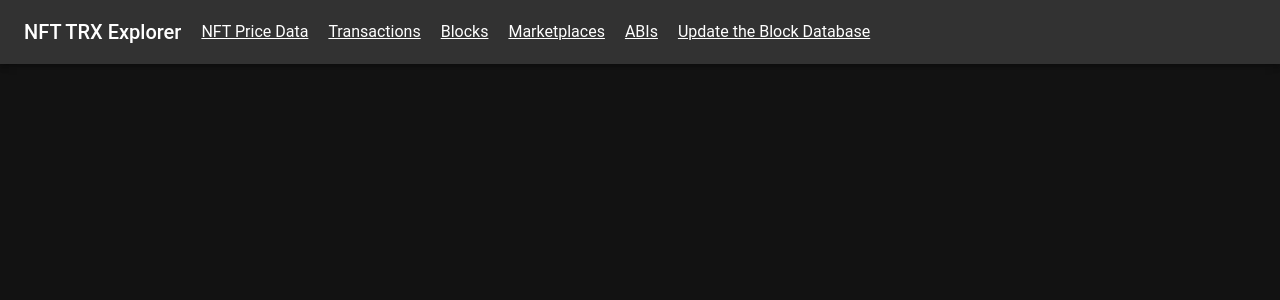
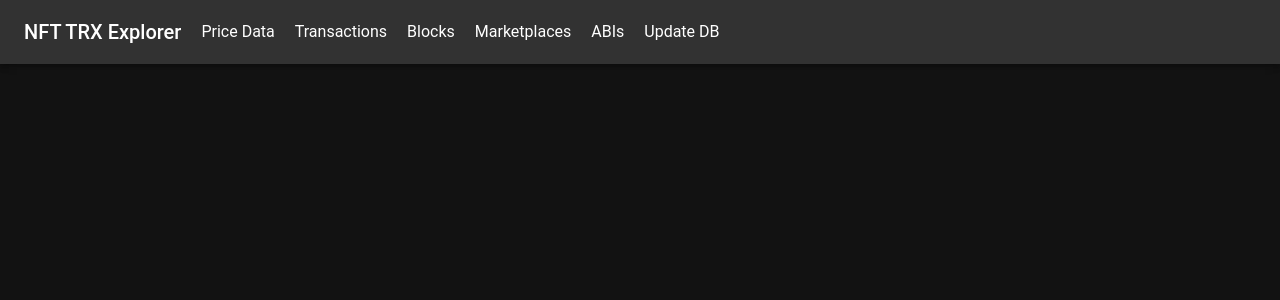
Before and after one commit to blockchain-seminar/e10-nft-trx, a React (Create React App) app in the folder block-explorer/: page / in a window 1280 px wide. Shown: the top 300 px of the page. Built offline with nearby package versions, Linux system fonts and the light colour scheme.

Commit message:
some minor fixes

```diff
--- a/block-explorer/src/App.js
+++ b/block-explorer/src/App.js
@@ -48,24 +48,24 @@ function App() {
                         <Typography variant="h6" color="inherit" noWrap>
                             NFT TRX Explorer
                         </Typography>
-                        <Link component={NavLink} to="/price_data" color="inherit" style={{ marginLeft: 20 }}>
-                            NFT Price Data
-                        </Link>
-                        <Link component={NavLink} to="/transactions" color="inherit" style={{ marginLeft: 20 }}>
-                            Transactions
-                        </Link>
-                        <Link component={NavLink} to="/blocks" color="inherit" style={{ marginLeft: 20 }}>
-                            Blocks
-                        </Link>
-                        <Link component={NavLink} to="/marketplaces" color="inherit" style={{ marginLeft: 20 }}>
-                            Marketplaces
-                        </Link>
-                        <Link component={NavLink} to="/abis" color="inherit" style={{ marginLeft: 20 }}>
-                            ABIs
-                        </Link>
-                        <Link component={NavLink} to="/updatedb" color="inherit" style={{ marginLeft: 20 }}>
-                            Update the Block Database
-                        </Link>
+                        {['/Price_Data', '/Transactions', '/Blocks', '/Marketplaces', '/ABIs', '/Update_DB'].map((path, index) => (
+                            <Link
+                                key={index}
+                                component={NavLink}
+                                to={path.toLowerCase()}
+                                color="inherit"
+                                style={{ marginLeft: 20 }}
+                                sx={{
+                                    textDecoration: 'none',
+                                    '&.active': {
+                                        color: darkTheme.palette.secondary.main,
+                                        textDecoration: 'underline'
+                                    }
+                                }}
+                            >
+                                {path.substr(1).replace(/_/g, ' ')}
+                            </Link>
+                        ))}
                     </Toolbar>
                 </AppBar>
                 <Container>
@@ -77,7 +77,7 @@ function App() {
                         <Route path="/blocks" element={<Blocks />} />
                         <Route path="/marketplaces" element={<Marketplaces />} />
                         <Route path="/abis" element={<ABIs />} />
-                        <Route path="/updatedb" element={<DataProcessingForm />} />
+                        <Route path="/update_db" element={<DataProcessingForm />} />
                     </Routes>
                 </Container>
             </Router>
```
Also changed, not shown: 2 other files (tests, documents, lock files or other folders).
